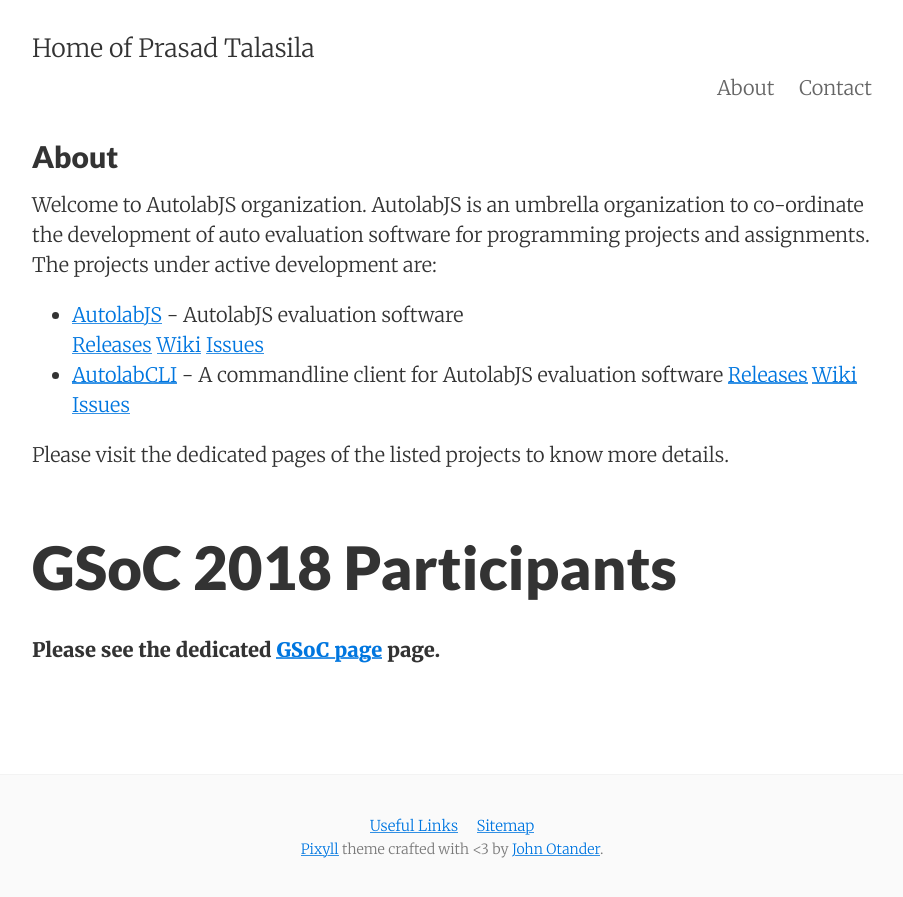
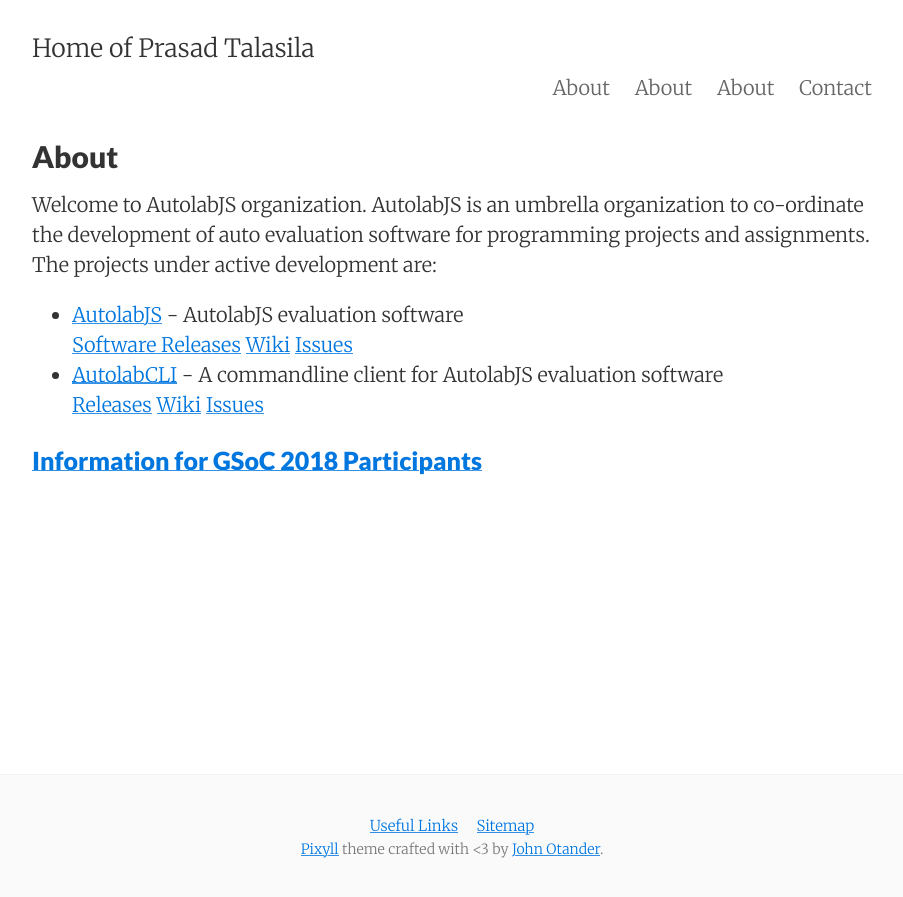
Before and after one commit to AutolabJS/autolabjs.github.io, a Jekyll site: the page built from pages/index.md, in a window 1280 px wide. Shown: the top 897 px of the page, without its empty margins (188-1091 px from the left). Built offline with Jekyll 4.4.1, drawn with Linux system fonts in a browser that asks for light colours.

Commit message:
adds gsoc and community pages; updates the config

```diff
--- a/_config.yml
+++ b/_config.yml
@@ -2,9 +2,9 @@
 title:       Home of Prasad Talasila
 email:       tsrkp@goa.bits-pilani.ac.in
 author:      Prasad Talasila
-description: "Home page of Prasad Talasila"
+description: "AutolabJS"
 baseurl:     ""
-url:         "http://prasad.talasila.in"
+url:         ""
 date_format: "%b %-d, %Y"
 header_pages:
  - pages/index.md
--- a/pages/index.md
+++ b/pages/index.md
@@ -8,12 +8,9 @@ tags: about
 Welcome to AutolabJS organization. AutolabJS is an umbrella organization to co-ordinate the development of auto evaluation software for programming projects and assignments. The projects under active development are:
 
 * [AutolabJS](https://github.com/AutolabJS/AutolabJS) - AutolabJS evaluation software
-    [Releases]() [Wiki]() [Issues]()
+    [Software Releases](https://github.com/AutolabJS/AutolabJS/releases) [Wiki](https://github.com/AutolabJS/AutolabJS/wiki) [Issues](https://github.com/AutolabJS/AutolabJS/issues)
 * [AutolabCLI](https://github.com/AutolabJS/autolabcli) - A commandline client for AutolabJS evaluation software
-    [Releases]() [Wiki]() [Issues]()
-
-Please visit the dedicated pages of the listed projects to know more details.
+    [Releases](https://github.com/AutolabJS/autolabcli/releases) [Wiki](https://github.com/AutolabJS/autolabcli/wiki) [Issues](https://github.com/AutolabJS/autolabcli/issues)
 
 
-# GSoC 2018 Participants #
-**Please see the dedicated [GSoC page]({{ site.baseurl }}/gsoc) page.**
+### [Information for GSoC 2018 Participants]({{ site.baseurl }}/gsoc) ###
```
Also changed, not shown: pages/community.md (added, +8 -0 lines), pages/gsoc.md (added, +8 -0 lines).
